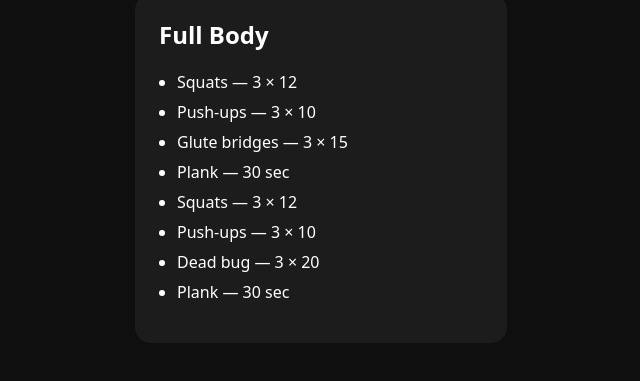
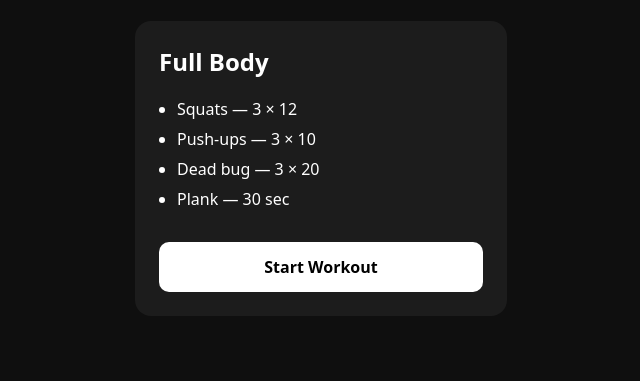
Before and after one commit to LiezelChetty/structured-fitness-system, a plain HTML site: page index.html in a window 1280 px wide. Shown: the part 295-676 px from the top of the page, without its empty margins (319-959 px from the left). Drawn offline with Linux system fonts and the light colour scheme.

Commit message:
Update workout list and add start button
Removed workout items from the list and added a button to start the workout.

```diff
--- a/index.html
+++ b/index.html
@@ -14,14 +14,14 @@
 
     <section class="card">
       <h2 id="workout-title"></h2>
-<ul id="workout-list">
-        <li>Squats — 3 × 12</li>
-        <li>Push-ups — 3 × 10</li>
-        <li>Glute bridges — 3 × 15</li>
-        <li>Plank — 30 sec</li>
-      </ul>
 
-     <p id="statusMessage" class="status hidden"></p>
+      <ul id="workout-list"></ul>
+
+      <button id="startWorkout" class="start-btn">
+        Start Workout
+      </button>
+
+      <p id="statusMessage" class="status hidden"></p>
       <p id="streak" class="streak hidden"></p>
     </section>
   </main>
```
